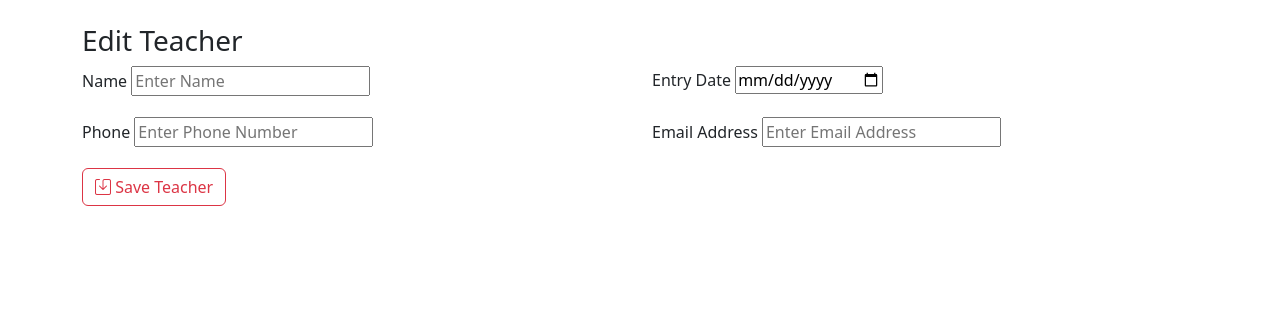
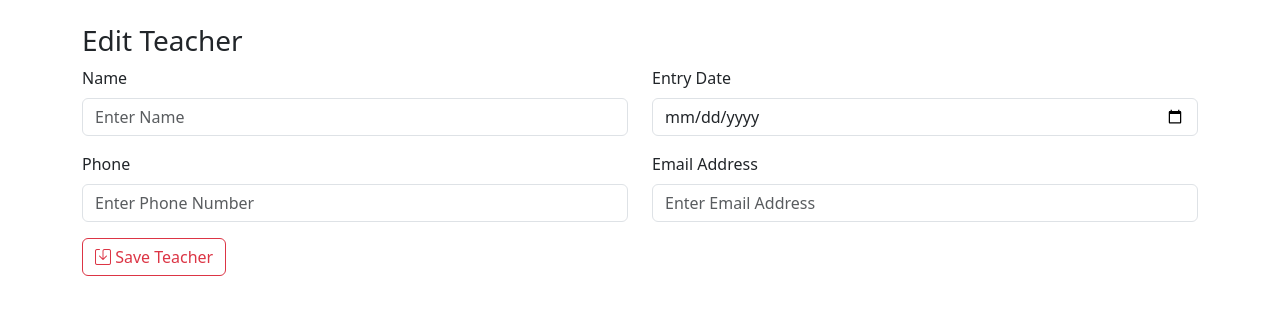
Before and after one commit to minlwin/weekend-202302, a Java web app: page /views/teacher-edit.jsp in a window 1280 px wide. Shown: the part 56-371 px from the top of the page. Run offline with Spring Boot 4, a stand-in JSP engine, Linux system fonts and the light colour scheme; the project's own start-up code is not run, and a stand-in starts its controllers and pages.

Commit message:
Update CSS Classes

```diff
--- a/ex-07-navigations/src/main/webapp/views/teacher-edit.jsp
+++ b/ex-07-navigations/src/main/webapp/views/teacher-edit.jsp
@@ -28,12 +28,12 @@
 			<div class="row mb-3">
 				<div class="col">
 					<label class="form-label">Name</label>
-					<sf:input path="name" placeholder="Enter Name"/>
+					<sf:input path="name" class="form-control" placeholder="Enter Name"/>
 					<sf:errors path="name" cssClass="text-secondary" />
 				</div>
 				<div class="col">
 					<label class="form-label">Entry Date</label>
-					<sf:input path="entryDate" type="date" placeholder="Enter Entry Date"/>
+					<sf:input path="entryDate" class="form-control" type="date" placeholder="Enter Entry Date"/>
 					<sf:errors path="entryDate" cssClass="text-secondary" />
 				</div>
 			</div>
@@ -41,12 +41,12 @@
 			<div class="row mb-3">
 				<div class="col">
 					<label class="form-label">Phone</label>
-					<sf:input path="phone" type="tel" placeholder="Enter Phone Number"/>
+					<sf:input path="phone" class="form-control" type="tel" placeholder="Enter Phone Number"/>
 					<sf:errors path="phone" cssClass="text-secondary" />
 				</div>
 				<div class="col">
 					<label class="form-label">Email Address</label>
-					<sf:input path="email" type="email" placeholder="Enter Email Address"/>
+					<sf:input path="email" class="form-control" type="email" placeholder="Enter Email Address"/>
 					<sf:errors path="email" cssClass="text-secondary" />
 				</div>
 			</div>
--- a/ex-07-navigations/src/main/webapp/views/teacher.jsp
+++ b/ex-07-navigations/src/main/webapp/views/teacher.jsp
@@ -22,11 +22,11 @@
 		<form class="row">
 			<div class="col-auto">
 				<label class="form-label">Search Name</label>
-				<input type="text" placeholder="Search Name" name="name" />
+				<input class="form-control" type="text" placeholder="Search Name" name="name" />
 			</div>
 			<div class="col-auto">
 				<label class="form-label">Search Phone</label>
-				<input type="text" placeholder="Search Phone" name="phone" />
+				<input class="form-control" type="text" placeholder="Search Phone" name="phone" />
 			</div>
 			<div class="col btn-wrapper">
 				<button class="btn btn-outline-primary" type="submit">
```
